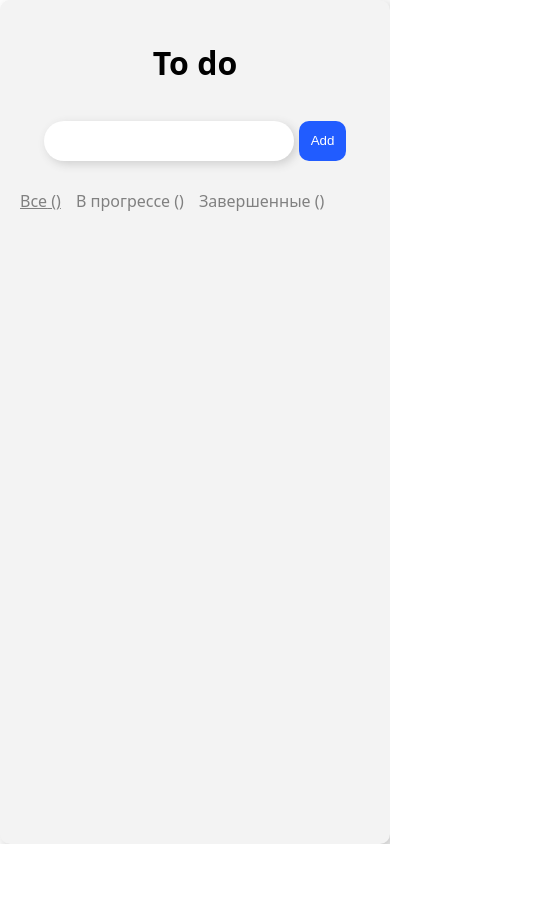
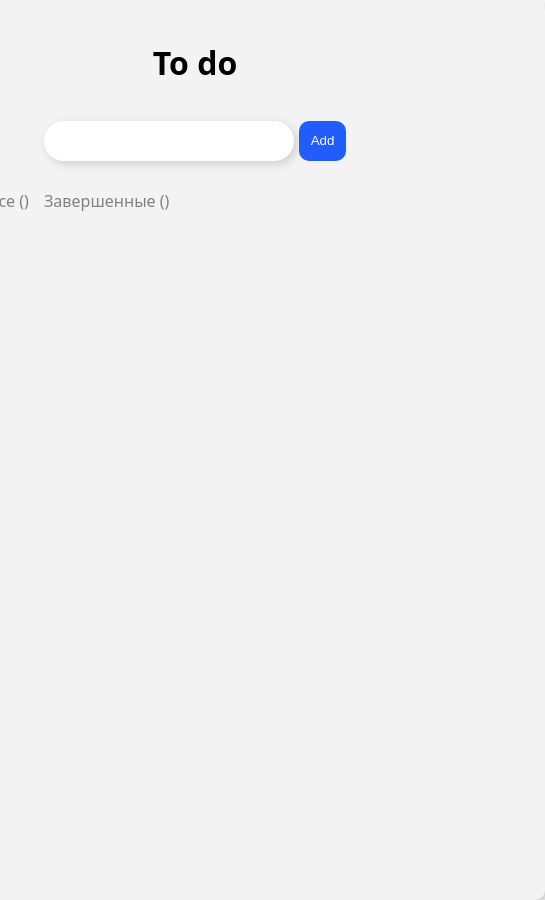
Before and after one commit to DaryaSerikova/crm-system, a React (Vite) app: page / in a window 390 px wide. Shown: the whole page, 545 px wide, since content can reach past the window. Before the commit the page ends 844 px from the top, so only its background shows below. Built offline with nearby package versions, Linux system fonts and the light colour scheme; no server answers.

Commit message:
without @media

```diff
--- a/src/pages/TodoListPage/TodoListPage.module.scss
+++ b/src/pages/TodoListPage/TodoListPage.module.scss
@@ -19,10 +19,6 @@
     border-radius: 10px;
     padding: 20px;
 
-    @media (max-width: 750px) {
-      width: 100%;
-      min-height: 100vh;
-    }
     .header {
       display: flex;
       flex-direction: row;
--- a/src/utils/utils.ts
+++ b/src/utils/utils.ts
@@ -1,4 +1,4 @@
-export const getValidationMessage = (str: string) => {
+export const getValidationMessage = (str: string) => { //Быстрый выход, Return Early Pattern
   if (str.length === 0) {
     return "Поле не может быть пустым!";
   }
```
